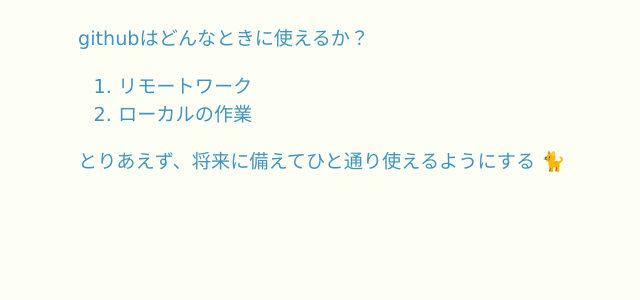
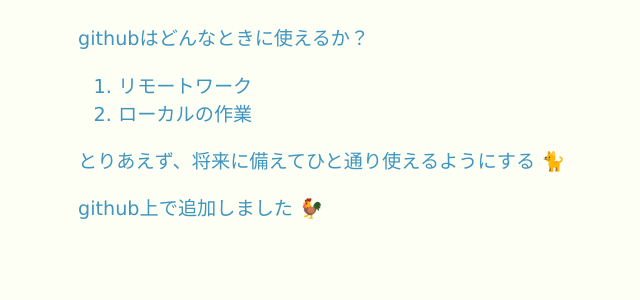
Before and after one commit to emeraru/project, a PHP site: page / in a window 1280 px wide. Shown: the part 187-487 px from the top of the page, without its empty margins (50-690 px from the left). Run offline with PHP 8.4, Linux system fonts and the light colour scheme.

Commit message:
github上で編集ね 🐓

```diff
--- a/index.php
+++ b/index.php
@@ -21,5 +21,6 @@
 		<li>ローカルの作業</li>
 	</ol>
 	<p>とりあえず、将来に備えてひと通り使えるようにする 🐈</p>
+	<p>github上で追加しました 🐓</p>
 </body>
 </html>
```
